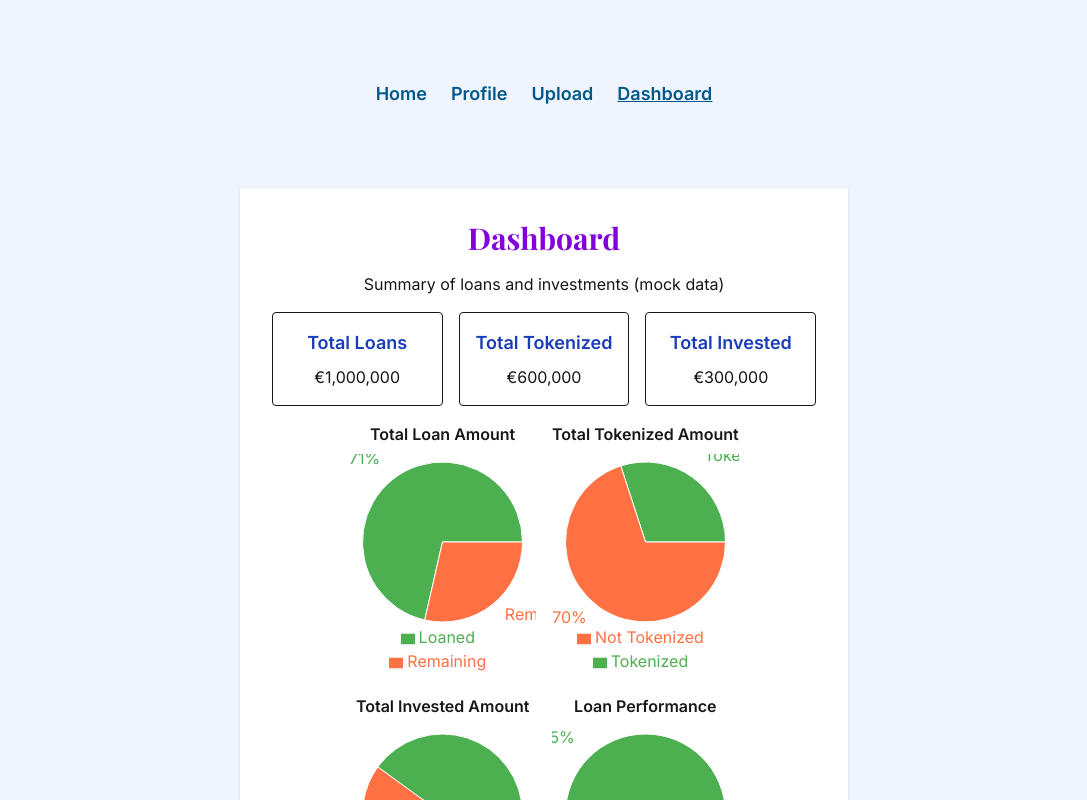
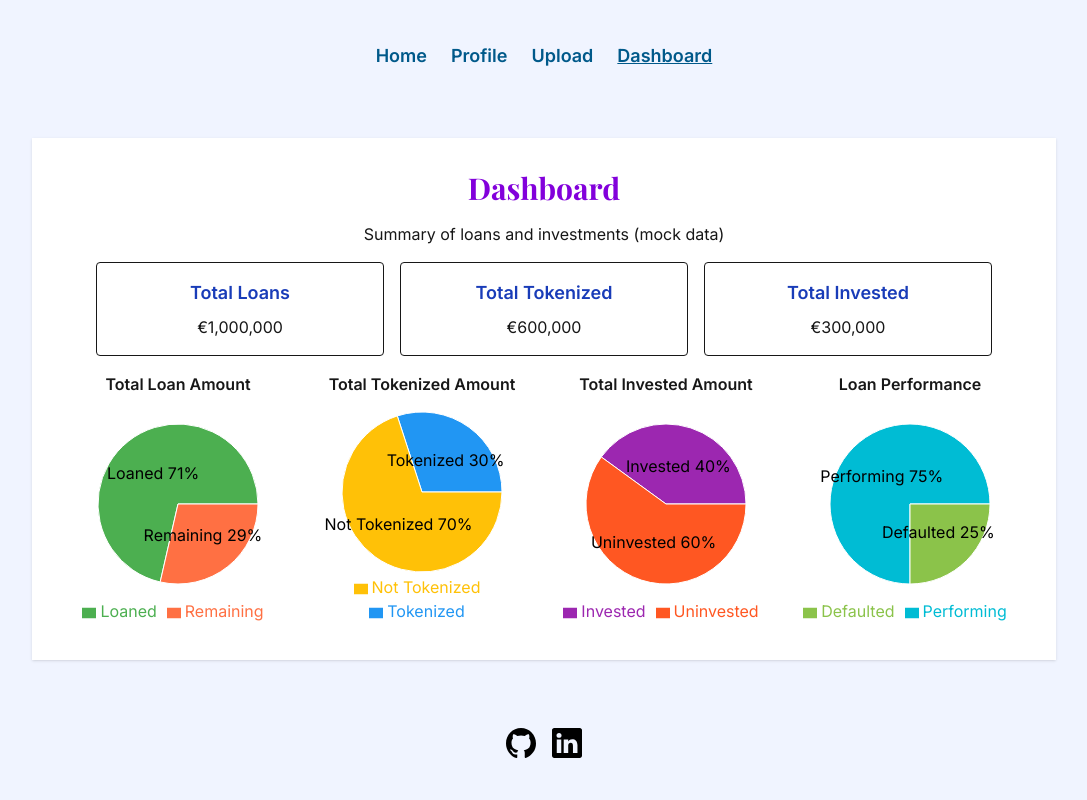
Before and after one commit to kizuyoko/loan-tokenization-dashboard, a Next.js app: page /dashboard in a window 1280 px wide. Shown: the top 800 px of the page, without its empty margins (96-1183 px from the left). Built offline with nearby package versions, Linux system fonts and the light colour scheme.

Commit message:
Style of Chart

```diff
--- a/src/app/dashboard/page.tsx
+++ b/src/app/dashboard/page.tsx
@@ -8,7 +8,7 @@ export const metadata: Metadata = {
 
 export default function DashboardPage() {
   return (
-    <main className="flex flex-col gap-4 items-center justify-center p-4 sm:p-8 shadow">
+    <main className="flex flex-col items-center justify-center w-full max-w-5xl gap-4 p-4 shadow sm:p-8" role="main" aria-label="Dashboard main content">
       <h1>Dashboard</h1>
       <p>Summary of loans and investments (mock data)</p>
       <Dashboard />
--- a/src/app/globals.css
+++ b/src/app/globals.css
@@ -61,7 +61,7 @@ p {
 }
 
 .label {
-  @apply w-28 mr-2 text-right
+  @apply w-36 mr-2 text-right
 }
 
 .input-select {
--- a/src/app/layout.tsx
+++ b/src/app/layout.tsx
@@ -28,7 +28,7 @@ export default function RootLayout({
   return (
     <html lang="en" className={`${inter.variable} ${playfair.variable}`}>
       <body className="antialiased">
-        <div className="grid items-center justify-items-center min-h-screen p-4 pb-20 gap-20 sm:p-20">
+        <div className="grid items-center min-h-screen gap-4 p-2 pb-20 justify-items-center sm:p-4">
           <Header />
           {children}
           <Footer />
--- a/src/app/profile/page.tsx
+++ b/src/app/profile/page.tsx
@@ -9,7 +9,7 @@ export const metadata: Metadata = {
 
 export default function ProfilePage() {
   return (
-    <main className="flex flex-col gap-4 items-center justify-center p-4 sm:p-8 shadow">
+    <main className="flex flex-col items-center justify-center w-full max-w-xl gap-4 p-4 shadow sm:p-8" role="main" aria-label="Dashboard main content">
       <h1>User Profile</h1>
       <p>View and edit your profile information here.</p>
       <ProfileForm />
--- a/src/components/charts/Charts.tsx
+++ b/src/components/charts/Charts.tsx
@@ -3,7 +3,7 @@ import { chartsData } from "@/data/chartData";
 
 export const Charts = () => {
   return (
-    <div className="grid grid-cols-1 gap-4 sm:grid-cols-2">
+    <div className="grid w-full grid-cols-1 gap-4 sm:grid-cols-4">
       {chartsData.map((chart) => (
         <DonutChart
           key={chart.title}
--- a/src/components/charts/DonutChart.tsx
+++ b/src/components/charts/DonutChart.tsx
@@ -19,7 +19,18 @@ export const DonutChart = ({ title, data, colors = ["#4CAF50", "#FF7043"] }: Don
             cx="50%"
             cy="50%"
             labelLine={false}
-            label={({ name, percent }) => `${name} ${((percent as number) * 100).toFixed(0)}%`}
+            label={({ cx, cy, midAngle, innerRadius, outerRadius, percent, name }) => {
+              const RADIAN = Math.PI / 180;
+              const radius = (innerRadius as number) + ((outerRadius as number) - (innerRadius as number)) * 0.5;
+              const x = (cx as number) + radius * Math.cos(-(midAngle as number) * RADIAN);
+
+              const y = (cy as number) + radius * Math.sin(-(midAngle as number) * RADIAN);
+              return (
+                <text x={x} y={y} fill="black" textAnchor="middle" dominantBaseline="central">
+                  {`${name} ${((percent as number) * 100).toFixed(0)}%`}
+                </text>
+              );
+            }}
             outerRadius={80}
             dataKey="value"
           >
--- a/src/data/chartData.ts
+++ b/src/data/chartData.ts
@@ -7,6 +7,7 @@ export const chartsData: ChartData[] = [
       { name: "Loaned", value: 5000 },
       { name: "Remaining", value: 2000 },
     ],
+    colors: ["#4CAF50", "#FF7043"],
   },
   {
     title: "Total Tokenized Amount",
@@ -14,6 +15,7 @@ export const chartsData: ChartData[] = [
       { name: "Tokenized", value: 3000 },
       { name: "Not Tokenized", value: 7000 },
     ],
+    colors: ["#2196F3", "#FFC107"],
   },
   {
     title: "Total Invested Amount",
@@ -21,6 +23,7 @@ export const chartsData: ChartData[] = [
       { name: "Invested", value: 4000 },
       { name: "Uninvested", value: 6000 },
     ],
+    colors: ["#9C27B0", "#FF5722"],
   },
   {
     title: "Loan Performance",
@@ -28,5 +31,6 @@ export const chartsData: ChartData[] = [
       { name: "Performing", value: 4500 },
       { name: "Defaulted", value: 1500 },
     ],
+    colors: ["#00BCD4", "#8BC34A"],
   },
 ];
```
